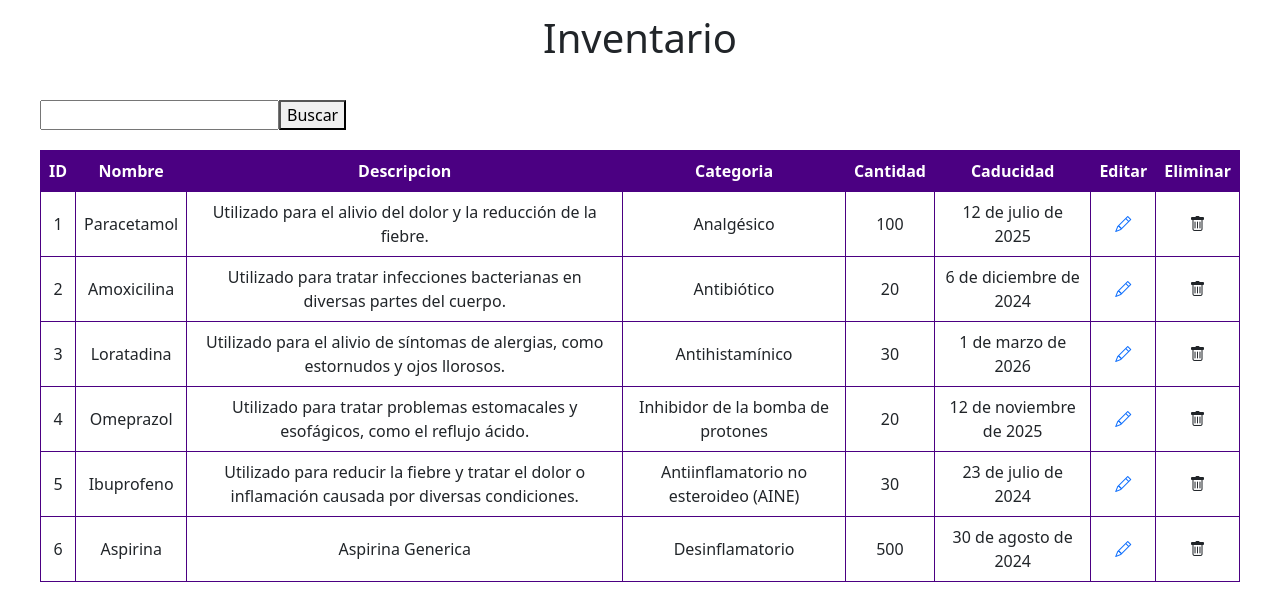
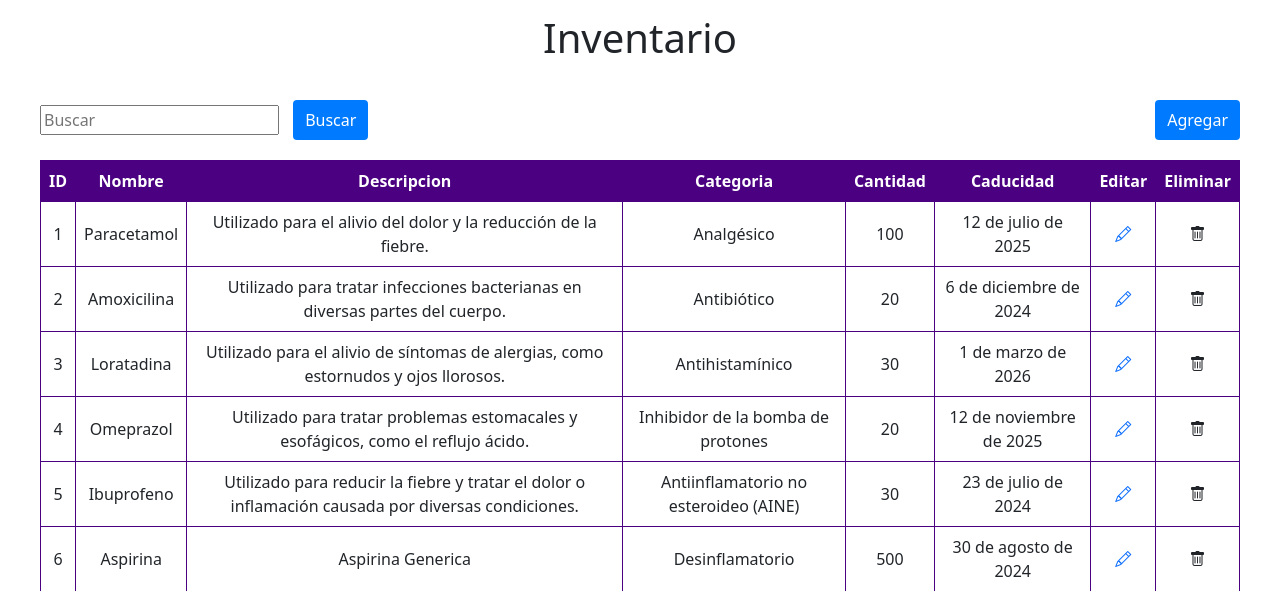
Before and after one commit to Chawder7/albergue_DR, a Django app: page /farmacia/ in a window 1280 px wide. Shown: the part 56-647 px from the top of the page. Run offline with Django 5.2, Linux system fonts and the light colour scheme; data comes from the database, SQL or seed files in the repository; both versions use the stored data as it was after the commit; some libraries are stand-ins or nearby versions.

Commit message:
Estilo de botones, url de agregar med

```diff
--- a/farmacia/templates/farmacia/viewFarmacia.html
+++ b/farmacia/templates/farmacia/viewFarmacia.html
@@ -8,9 +8,12 @@
 <div class="container-table">
     <div class="container-button">
         <div class="box">
-            <input type="search">
-            <button type="button">Buscar</button>
+            <form method="GET" action="{% url 'Recetas' %}">
+                <input type="search" name="busqueda" value="{{query}}" placeholder="Buscar">
+                <button  type="submit" class="button-search">Buscar</button>
+            </form>
         </div>
+        <button class="button-add" onclick="location.href='{%url 'AltaMed'%}'">Agregar</button>
     </div>
 <div class= "container-table">
 <table class="table table-bordered border-purple text-center align-middle">
```
Also changed, not shown: db.sqlite3.
